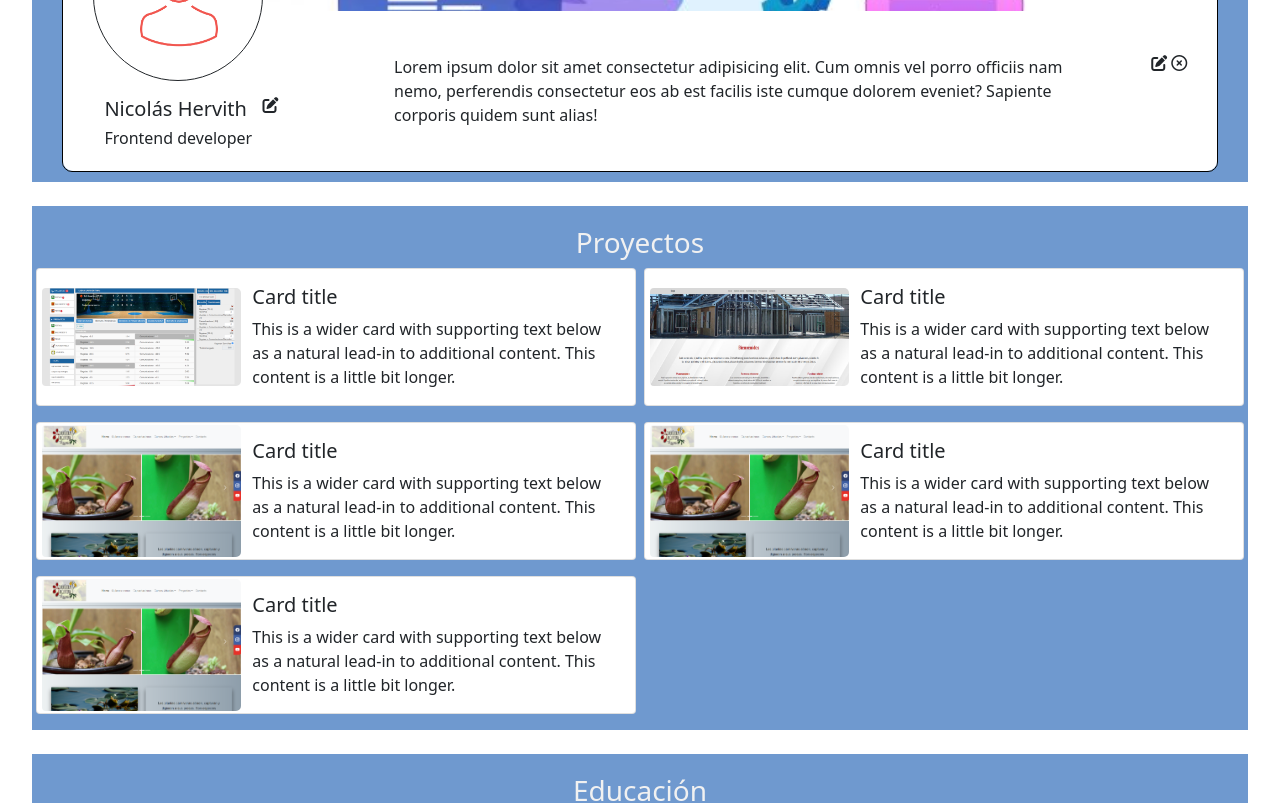
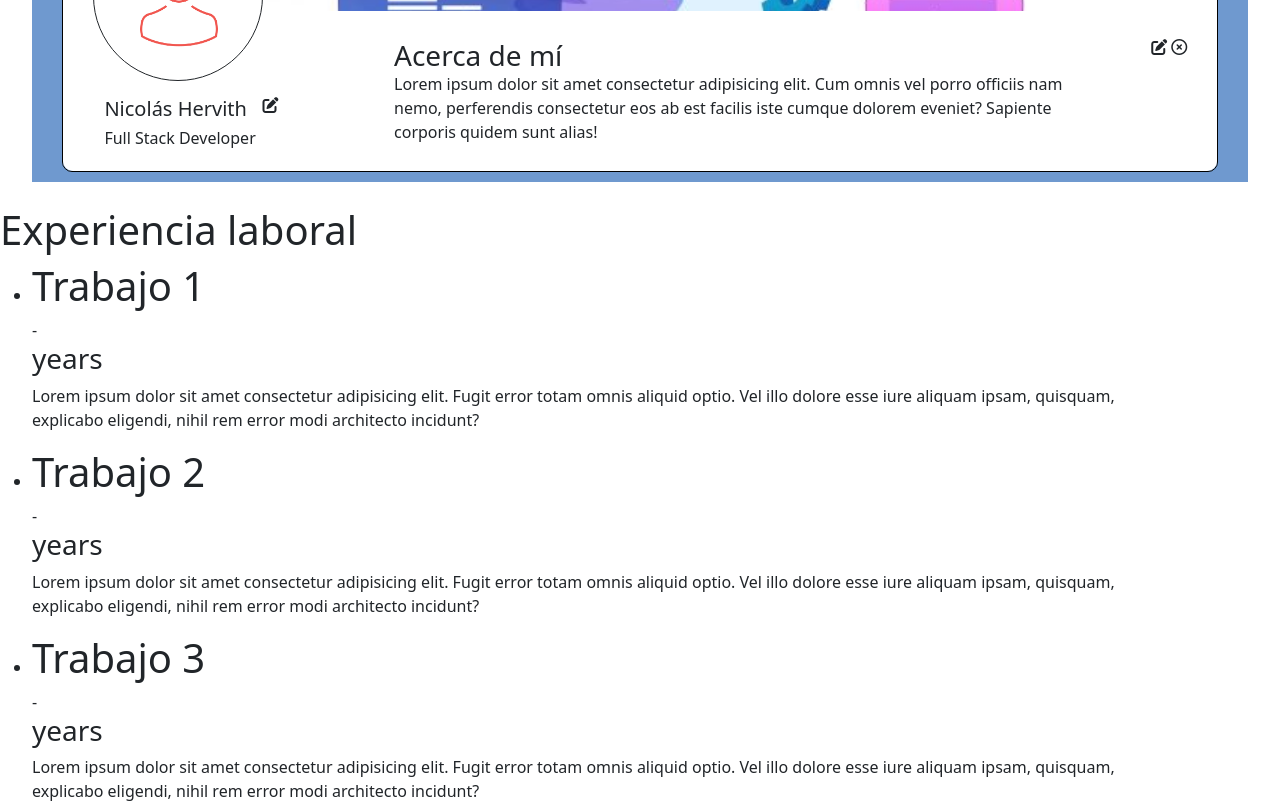
Before and after one commit to nicohervith/finalProject-argPrograma, an Angular app: page /portfolio in a window 1280 px wide. Shown: the part 460-1263 px from the top of the page. Built offline with nearby package versions, Linux system fonts and the light colour scheme.

Commit message:
experience section

```diff
--- a/src/app/app.module.ts
+++ b/src/app/app.module.ts
@@ -15,6 +15,7 @@ import { ReactiveFormsModule } from '@angular/forms';
 import { HttpClientModule, HTTP_INTERCEPTORS } from '@angular/common/http';
 import { PortfolioService } from './servicios/portfolio.service';
 import { InterceptorService } from './servicios/interceptor.service';
+import { ExperienceComponent } from './components/experience/experience.component';
 
 
 @NgModule({
@@ -28,6 +29,7 @@ import { InterceptorService } from './servicios/interceptor.service';
     EducationComponent,
     IniciarSesionComponent,
     PortfolioComponent,
+    ExperienceComponent,
   ],
   imports: [
     BrowserModule,
--- a/src/app/components/about/about.component.css
+++ b/src/app/components/about/about.component.css
@@ -2,6 +2,13 @@
   width: 100%;
   display: flex;
   flex-direction: row;
+}
+.about-title{
+  margin: auto;
+}
+.about-title h3{
+  width: 75%;
+  margin: auto;
 }
 p {
   width: 75%;
--- a/src/app/components/about/about.component.html
+++ b/src/app/components/about/about.component.html
@@ -1,4 +1,7 @@
 <div class="edit"><i class="fa-solid fa-pen-to-square"></i></div>
 <div class="edit-cross"><i class="fa-regular fa-circle-xmark"></i></div>
-<p>Lorem ipsum dolor sit amet consectetur adipisicing elit. Cum omnis vel porro officiis nam nemo, perferendis
-  consectetur eos ab est facilis iste cumque dolorem eveniet? Sapiente corporis quidem sunt alias!</p>
+<div class="about-title">
+  <h3>Acerca de mí</h3>
+  <p>Lorem ipsum dolor sit amet consectetur adipisicing elit. Cum omnis vel porro officiis nam nemo, perferendis
+    consectetur eos ab est facilis iste cumque dolorem eveniet? Sapiente corporis quidem sunt alias!</p>
+</div>
--- a/src/app/components/banner/banner.component.html
+++ b/src/app/components/banner/banner.component.html
@@ -10,7 +10,7 @@
           <div class="text-container">
             <div class="edit"><i class="fa-solid fa-pen-to-square"></i></div>
             <h5>Nicolás Hervith</h5>
-            <h6>Frontend developer</h6>
+            <h6>Full Stack Developer</h6>
           </div>
         </div>
         <div class="about-text">
--- /dev/null
+++ b/src/app/components/experience/experience.component.css
@@ -0,0 +1,3 @@
+.row{
+
+}
--- /dev/null
+++ b/src/app/components/experience/experience.component.html
@@ -0,0 +1,35 @@
+<div class="row">
+  <h1>Experiencia laboral</h1>
+  <div class="col-lg-11">
+    <ul>
+      <li>
+        <h1> Trabajo 1</h1> - <h3> years</h3>
+      </li>
+      <p>
+        Lorem ipsum dolor sit amet consectetur adipisicing elit. Fugit error totam omnis aliquid optio. Vel illo dolore
+        esse iure aliquam ipsam, quisquam, explicabo eligendi, nihil rem error modi architecto incidunt?
+      </p>
+    </ul>
+
+    <ul>
+      <li>
+        <h1> Trabajo 2</h1> - <h3> years</h3>
+      </li>
+      <p>
+        Lorem ipsum dolor sit amet consectetur adipisicing elit. Fugit error totam omnis aliquid optio. Vel illo dolore
+        esse iure aliquam ipsam, quisquam, explicabo eligendi, nihil rem error modi architecto incidunt?
+      </p>
+    </ul>
+
+    <ul>
+      <li>
+        <h1> Trabajo 3</h1> - <h3> years</h3>
+      </li>
+      <p>
+        Lorem ipsum dolor sit amet consectetur adipisicing elit. Fugit error totam omnis aliquid optio. Vel illo dolore
+        esse iure aliquam ipsam, quisquam, explicabo eligendi, nihil rem error modi architecto incidunt?
+      </p>
+    </ul>
+
+  </div>
+</div>
--- /dev/null
+++ b/src/app/components/experience/experience.component.ts
@@ -0,0 +1,15 @@
+import { Component, OnInit } from '@angular/core';
+
+@Component({
+  selector: 'app-experience',
+  templateUrl: './experience.component.html',
+  styleUrls: ['./experience.component.css']
+})
+export class ExperienceComponent implements OnInit {
+
+  constructor() { }
+
+  ngOnInit(): void {
+  }
+
+}
--- a/src/app/components/portfolio/portfolio.component.html
+++ b/src/app/components/portfolio/portfolio.component.html
@@ -1,4 +1,6 @@
 <app-header></app-header>
+<br>
+<app-experience></app-experience>
 <br>
 <app-projects></app-projects>
 <br>
--- a/src/app/servicios/portfolio.service.ts
+++ b/src/app/servicios/portfolio.service.ts
@@ -1,16 +1,15 @@
 import { HttpClient } from '@angular/common/http';
 import { Injectable } from '@angular/core';
-import { Observable } from 'rxjs';
+import { Observable, throwError } from 'rxjs';
+import { catchError, retry } from 'rxjs/operators';
 
 @Injectable({
   providedIn: 'root',
 })
 export class PortfolioService {
   url: string = 'http://npinti.ddns.net:9008/api/';
-  constructor(private http: HttpClient) {
+  constructor(private http: HttpClient) {}
+  obtenerDatos(): Observable<any> {
+    return this.http.get<any>(this.url + 'persona');
   }
-     obtenerDatos():Observable<any>{
-      return this.http.get<any>(this.url + "persona");
-    }
-
 }
```
